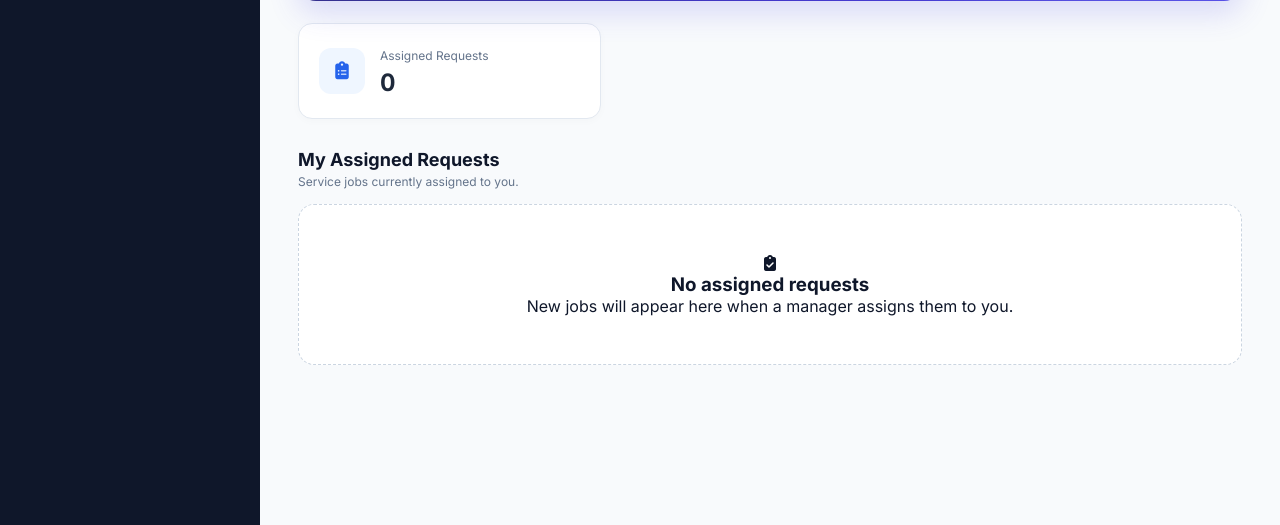
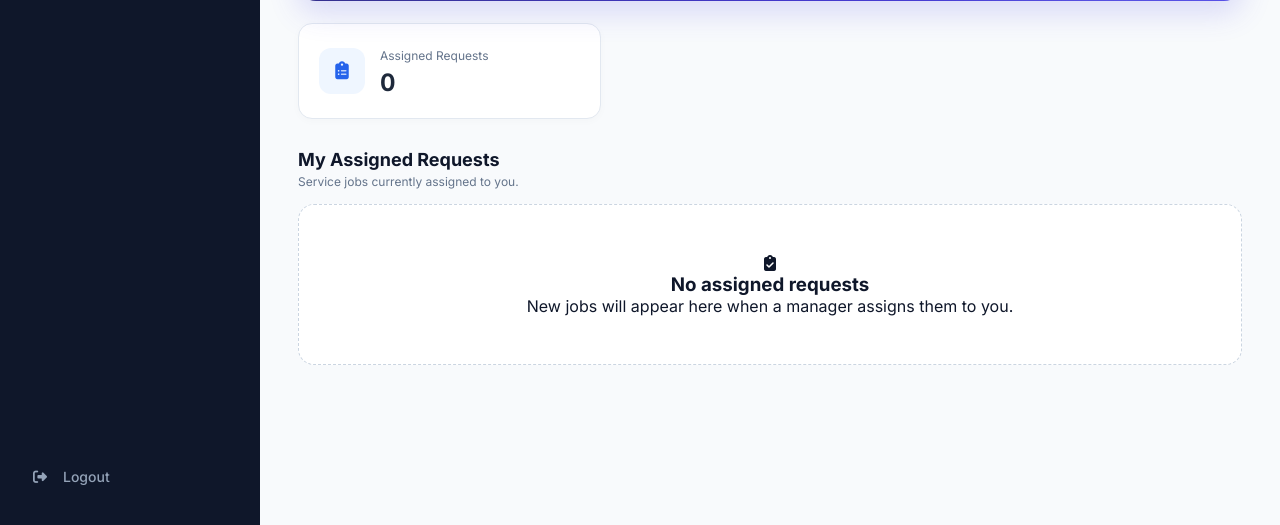
Before and after one commit to Shannu318/FieldPro, a Django app: template users/templates/users/technician_dashboard.html in a window 1280 px wide. Shown: the part 275-800 px from the top of the page. Run offline with Django 5.2, Linux system fonts and the light colour scheme; the template is opened without the code that fills it, so the values that code supplies are empty.

Commit message:
Fix technician sidebar logout positioning

```diff
--- a/users/templates/users/technician_dashboard.html
+++ b/users/templates/users/technician_dashboard.html
@@ -29,11 +29,13 @@
                 <span>Dashboard</span>
             </a>
             <p class="nav-title">ACCOUNT</p>
+        </nav>
+        <div class="sidebar-bottom">
             <a href="{% url 'logout' %}" class="nav-link logout">
                 <i class="fa-solid fa-right-from-bracket"></i>
                 <span>Logout</span>
             </a>
-        </nav>
+        </div>
     </aside>
 
     <main class="main-content">
--- a/users/templates/users/technician_service_request_detail.html
+++ b/users/templates/users/technician_service_request_detail.html
@@ -31,11 +31,13 @@
             </a>
 
             <p class="nav-title">ACCOUNT</p>
+        </nav>
+         <div class="sidebar-bottom">
             <a href="{% url 'logout' %}" class="nav-link logout">
                 <i class="fa-solid fa-right-from-bracket"></i>
                 <span>Logout</span>
             </a>
-        </nav>
+        </div>
     </aside>
 
     <main class="main-content">
```
